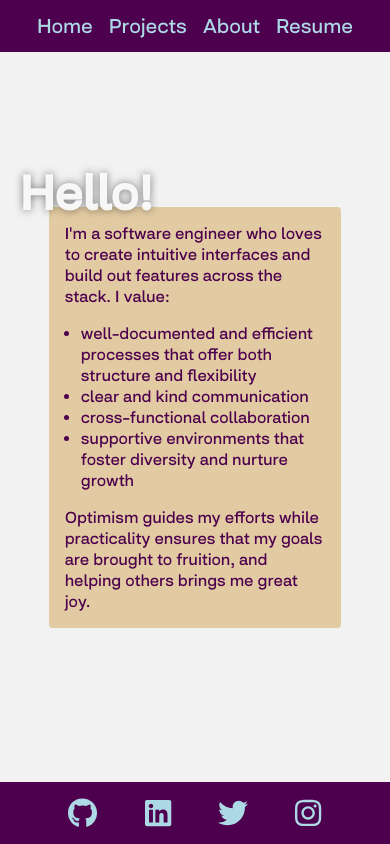
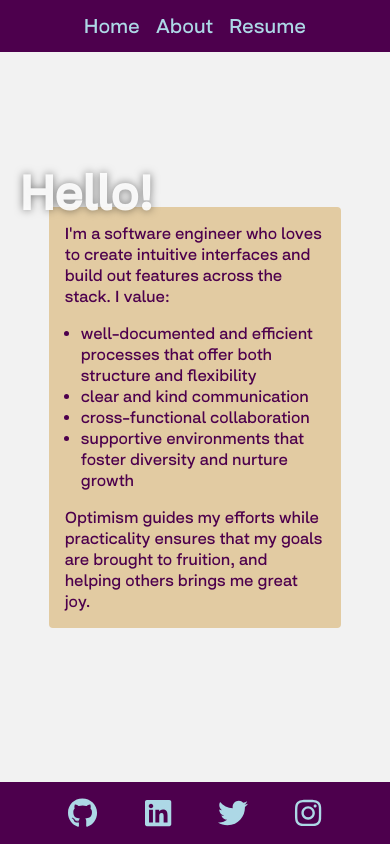
Before and after one commit to franco-ortega/portfolio-beta-01, a Next.js app: page / in a window 390 px wide. Both pictures are taken after a click on the button "Welcome". Built offline with nearby package versions, Linux system fonts and the light colour scheme.

Commit message:
remove excess styles from Sidebar

```diff
--- a/components/sidebar/Sidebar.module.scss
+++ b/components/sidebar/Sidebar.module.scss
@@ -2,24 +2,20 @@
 
 .Sidebar {
   background-color: var(--nav-bar-bgcolor);
-  color: hsl(0, 0%, 85%);
-
   padding: 0.5rem;
 
   // hide social media nav in sidebar on mobile
-  nav:not(:nth-child(1)) {
+  :nth-child(2) {
     display: none;
   }
 
   @include media-query(tablet) {
-    height: 100vh;
-
     display: flex;
     flex-direction: column;
     justify-content: space-between;
 
     // display social media nav in sidebar on desktop
-    nav:not(:nth-child(1)) {
+    :nth-child(2) {
       display: block;
     }
   }
--- a/styles/globals.css
+++ b/styles/globals.css
@@ -12,6 +12,7 @@
   --nav-bar-bgcolor: hsl(300, 100%, 15%);
   --nav-link-font: 'Salma Pro', sans-serif;
   --nav-link-text: 1.25rem;
+  --nav-link-text-color: hsl(0, 0%, 85%);
   --nav-line-height: 1.25rem;
   --nav-text-color: hsl(195, 53%, 79%);
   --nav-list-padding: 0.25rem;
```
